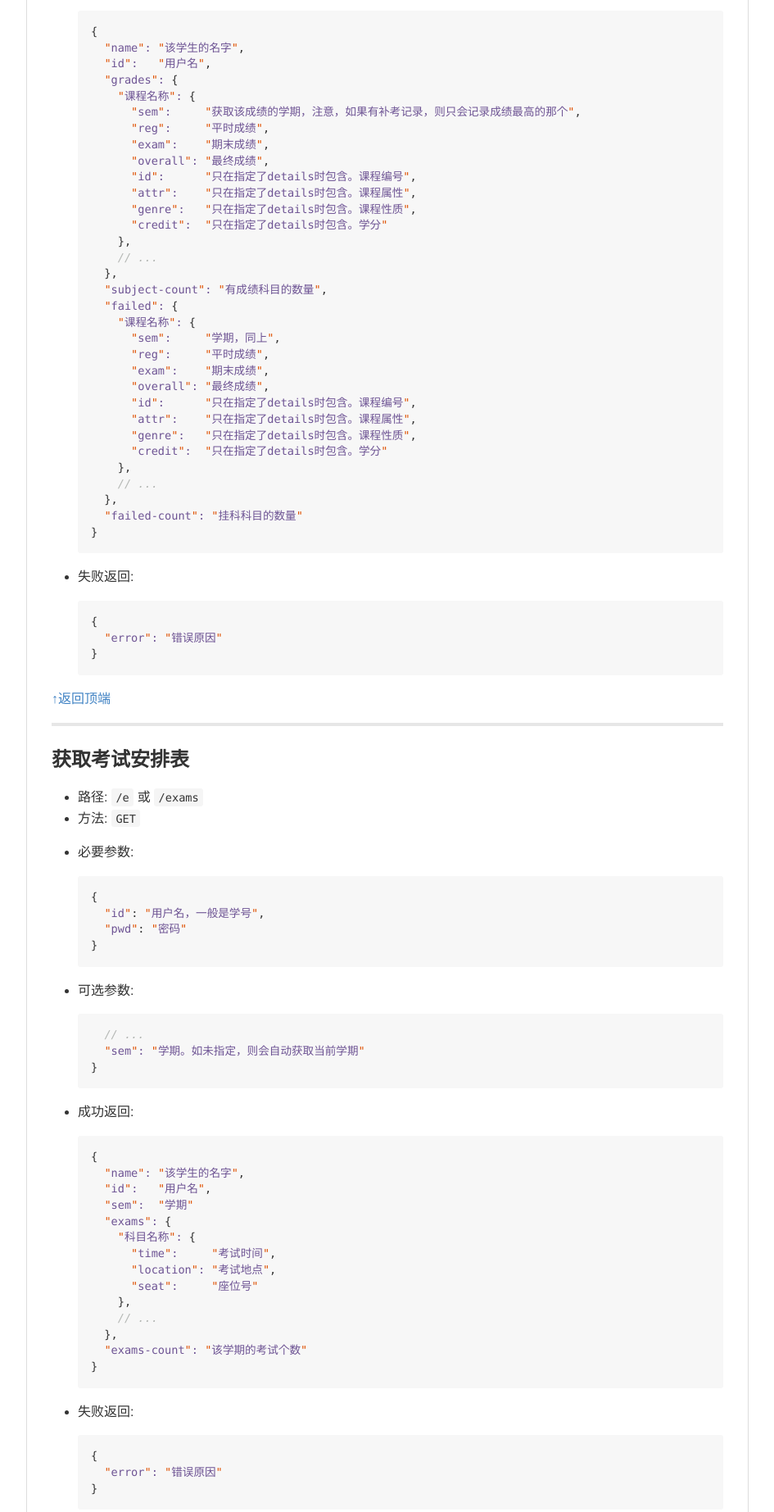
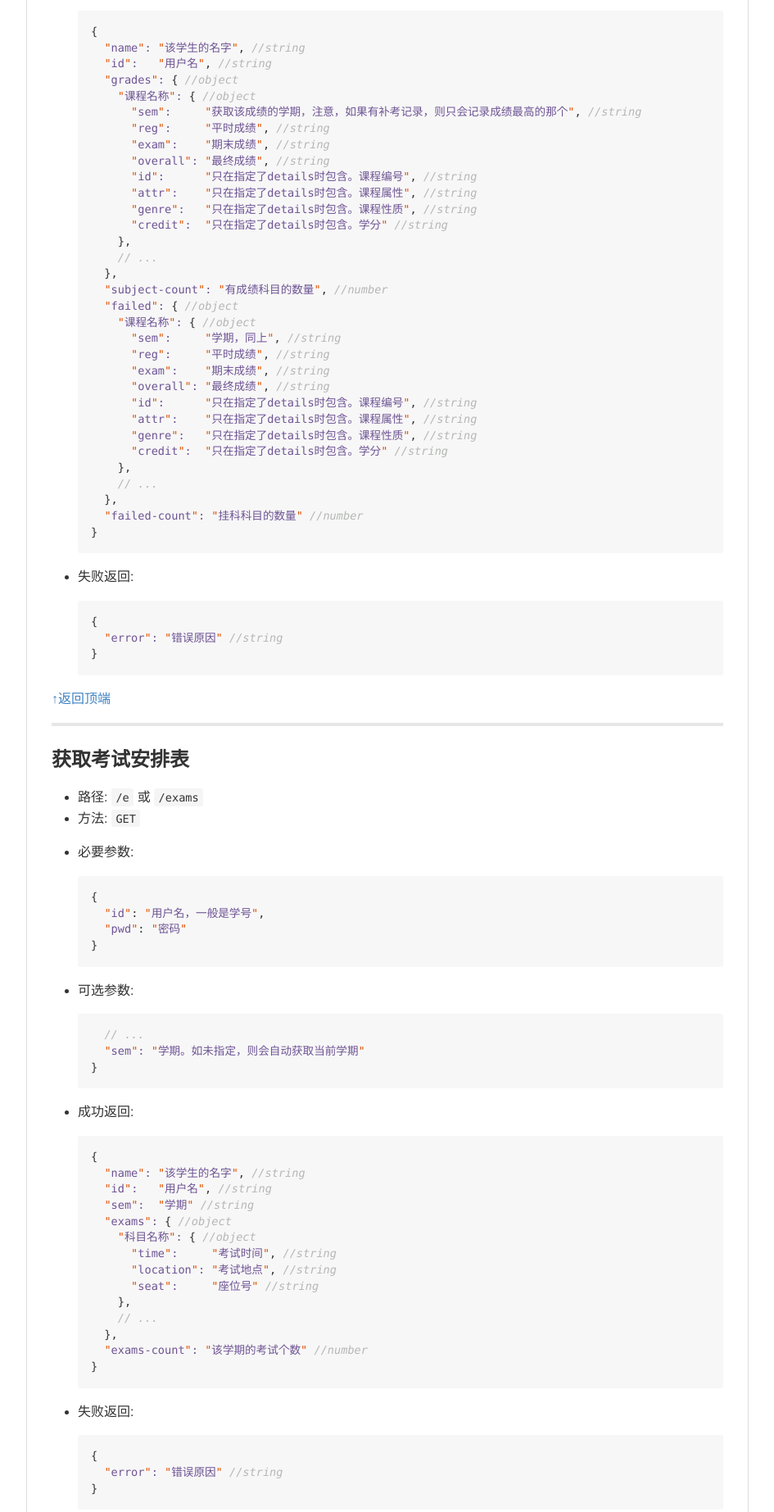
Before and after one commit to Equim-chan/csu-ems-api, a website: page doc/API.html in a window 1280 px wide. Shown: the part 1029-2874 px from the top of the page at 82% size, without its empty margins (167-1112 px from the left). Drawn offline with Linux system fonts and the light colour scheme.

Commit message:
更新文档样式

```diff
--- a/doc/API.html
+++ b/doc/API.html
@@ -860,7 +860,7 @@ body .markdown-body
   float: left;
   margin: 0.3em 0 0.25em -1.6em;
   vertical-align: middle;
-}</style><title>API文档</title></head><body><article class="markdown-body">
+}</style><title>(っ'ヮ'c)</title><link rel="icon" href="http://equimcute.com/res/icon/head.ico" type="image/x-ico"></head><body><article class="markdown-body">
 
 <h1>
 <a id="csu-ems-api文档" class="anchor" href="#csu-ems-api%E6%96%87%E6%A1%A3" aria-hidden="true"><span aria-hidden="true" class="octicon octicon-link"></span></a>CSU-EMS API文档</h1>
@@ -932,43 +932,43 @@ body .markdown-body
 <p>成功返回:</p>
 
 <div class="highlight highlight-source-js"><pre>{
-  <span class="pl-s"><span class="pl-pds">"</span>name<span class="pl-pds">"</span></span><span class="pl-k">:</span> <span class="pl-s"><span class="pl-pds">"</span>该学生的名字<span class="pl-pds">"</span></span>,
-  <span class="pl-s"><span class="pl-pds">"</span>id<span class="pl-pds">"</span></span><span class="pl-k">:</span>   <span class="pl-s"><span class="pl-pds">"</span>用户名<span class="pl-pds">"</span></span>,
-  <span class="pl-s"><span class="pl-pds">"</span>grades<span class="pl-pds">"</span></span><span class="pl-k">:</span> {
-    <span class="pl-s"><span class="pl-pds">"</span>课程名称<span class="pl-pds">"</span></span><span class="pl-k">:</span> {
-      <span class="pl-s"><span class="pl-pds">"</span>sem<span class="pl-pds">"</span></span><span class="pl-k">:</span>     <span class="pl-s"><span class="pl-pds">"</span>获取该成绩的学期，注意，如果有补考记录，则只会记录成绩最高的那个<span class="pl-pds">"</span></span>,
-      <span class="pl-s"><span class="pl-pds">"</span>reg<span class="pl-pds">"</span></span><span class="pl-k">:</span>     <span class="pl-s"><span class="pl-pds">"</span>平时成绩<span class="pl-pds">"</span></span>,
-      <span class="pl-s"><span class="pl-pds">"</span>exam<span class="pl-pds">"</span></span><span class="pl-k">:</span>    <span class="pl-s"><span class="pl-pds">"</span>期末成绩<span class="pl-pds">"</span></span>,
-      <span class="pl-s"><span class="pl-pds">"</span>overall<span class="pl-pds">"</span></span><span class="pl-k">:</span> <span class="pl-s"><span class="pl-pds">"</span>最终成绩<span class="pl-pds">"</span></span>,
-      <span class="pl-s"><span class="pl-pds">"</span>id<span class="pl-pds">"</span></span><span class="pl-k">:</span>      <span class="pl-s"><span class="pl-pds">"</span>只在指定了details时包含。课程编号<span class="pl-pds">"</span></span>,
-      <span class="pl-s"><span class="pl-pds">"</span>attr<span class="pl-pds">"</span></span><span class="pl-k">:</span>    <span class="pl-s"><span class="pl-pds">"</span>只在指定了details时包含。课程属性<span class="pl-pds">"</span></span>,
-      <span class="pl-s"><span class="pl-pds">"</span>genre<span class="pl-pds">"</span></span><span class="pl-k">:</span>   <span class="pl-s"><span class="pl-pds">"</span>只在指定了details时包含。课程性质<span class="pl-pds">"</span></span>,
-      <span class="pl-s"><span class="pl-pds">"</span>credit<span class="pl-pds">"</span></span><span class="pl-k">:</span>  <span class="pl-s"><span class="pl-pds">"</span>只在指定了details时包含。学分<span class="pl-pds">"</span></span>
+  <span class="pl-s"><span class="pl-pds">"</span>name<span class="pl-pds">"</span></span><span class="pl-k">:</span> <span class="pl-s"><span class="pl-pds">"</span>该学生的名字<span class="pl-pds">"</span></span>, <span class="pl-c"><span class="pl-c">//</span>string</span>
+  <span class="pl-s"><span class="pl-pds">"</span>id<span class="pl-pds">"</span></span><span class="pl-k">:</span>   <span class="pl-s"><span class="pl-pds">"</span>用户名<span class="pl-pds">"</span></span>, <span class="pl-c"><span class="pl-c">//</span>string</span>
+  <span class="pl-s"><span class="pl-pds">"</span>grades<span class="pl-pds">"</span></span><span class="pl-k">:</span> { <span class="pl-c"><span class="pl-c">//</span>object</span>
+    <span class="pl-s"><span class="pl-pds">"</span>课程名称<span class="pl-pds">"</span></span><span class="pl-k">:</span> { <span class="pl-c"><span class="pl-c">//</span>object</span>
+      <span class="pl-s"><span class="pl-pds">"</span>sem<span class="pl-pds">"</span></span><span class="pl-k">:</span>     <span class="pl-s"><span class="pl-pds">"</span>获取该成绩的学期，注意，如果有补考记录，则只会记录成绩最高的那个<span class="pl-pds">"</span></span>, <span class="pl-c"><span class="pl-c">//</span>string</span>
+      <span class="pl-s"><span class="pl-pds">"</span>reg<span class="pl-pds">"</span></span><span class="pl-k">:</span>     <span class="pl-s"><span class="pl-pds">"</span>平时成绩<span class="pl-pds">"</span></span>, <span class="pl-c"><span class="pl-c">//</span>string</span>
+      <span class="pl-s"><span class="pl-pds">"</span>exam<span class="pl-pds">"</span></span><span class="pl-k">:</span>    <span class="pl-s"><span class="pl-pds">"</span>期末成绩<span class="pl-pds">"</span></span>, <span class="pl-c"><span class="pl-c">//</span>string</span>
+      <span class="pl-s"><span class="pl-pds">"</span>overall<span class="pl-pds">"</span></span><span class="pl-k">:</span> <span class="pl-s"><span class="pl-pds">"</span>最终成绩<span class="pl-pds">"</span></span>, <span class="pl-c"><span class="pl-c">//</span>string</span>
+      <span class="pl-s"><span class="pl-pds">"</span>id<span class="pl-pds">"</span></span><span class="pl-k">:</span>      <span class="pl-s"><span class="pl-pds">"</span>只在指定了details时包含。课程编号<span class="pl-pds">"</span></span>, <span class="pl-c"><span class="pl-c">//</span>string</span>
+      <span class="pl-s"><span class="pl-pds">"</span>attr<span class="pl-pds">"</span></span><span class="pl-k">:</span>    <span class="pl-s"><span class="pl-pds">"</span>只在指定了details时包含。课程属性<span class="pl-pds">"</span></span>, <span class="pl-c"><span class="pl-c">//</span>string</span>
+      <span class="pl-s"><span class="pl-pds">"</span>genre<span class="pl-pds">"</span></span><span class="pl-k">:</span>   <span class="pl-s"><span class="pl-pds">"</span>只在指定了details时包含。课程性质<span class="pl-pds">"</span></span>, <span class="pl-c"><span class="pl-c">//</span>string</span>
+      <span class="pl-s"><span class="pl-pds">"</span>credit<span class="pl-pds">"</span></span><span class="pl-k">:</span>  <span class="pl-s"><span class="pl-pds">"</span>只在指定了details时包含。学分<span class="pl-pds">"</span></span> <span class="pl-c"><span class="pl-c">//</span>string</span>
     },
     <span class="pl-c"><span class="pl-c">//</span> ...</span>
   },
-  <span class="pl-s"><span class="pl-pds">"</span>subject-count<span class="pl-pds">"</span></span><span class="pl-k">:</span> <span class="pl-s"><span class="pl-pds">"</span>有成绩科目的数量<span class="pl-pds">"</span></span>,
-  <span class="pl-s"><span class="pl-pds">"</span>failed<span class="pl-pds">"</span></span><span class="pl-k">:</span> {
-    <span class="pl-s"><span class="pl-pds">"</span>课程名称<span class="pl-pds">"</span></span><span class="pl-k">:</span> {
-      <span class="pl-s"><span class="pl-pds">"</span>sem<span class="pl-pds">"</span></span><span class="pl-k">:</span>     <span class="pl-s"><span class="pl-pds">"</span>学期，同上<span class="pl-pds">"</span></span>,
-      <span class="pl-s"><span class="pl-pds">"</span>reg<span class="pl-pds">"</span></span><span class="pl-k">:</span>     <span class="pl-s"><span class="pl-pds">"</span>平时成绩<span class="pl-pds">"</span></span>,
-      <span class="pl-s"><span class="pl-pds">"</span>exam<span class="pl-pds">"</span></span><span class="pl-k">:</span>    <span class="pl-s"><span class="pl-pds">"</span>期末成绩<span class="pl-pds">"</span></span>,
-      <span class="pl-s"><span class="pl-pds">"</span>overall<span class="pl-pds">"</span></span><span class="pl-k">:</span> <span class="pl-s"><span class="pl-pds">"</span>最终成绩<span class="pl-pds">"</span></span>,
-      <span class="pl-s"><span class="pl-pds">"</span>id<span class="pl-pds">"</span></span><span class="pl-k">:</span>      <span class="pl-s"><span class="pl-pds">"</span>只在指定了details时包含。课程编号<span class="pl-pds">"</span></span>,
-      <span class="pl-s"><span class="pl-pds">"</span>attr<span class="pl-pds">"</span></span><span class="pl-k">:</span>    <span class="pl-s"><span class="pl-pds">"</span>只在指定了details时包含。课程属性<span class="pl-pds">"</span></span>,
-      <span class="pl-s"><span class="pl-pds">"</span>genre<span class="pl-pds">"</span></span><span class="pl-k">:</span>   <span class="pl-s"><span class="pl-pds">"</span>只在指定了details时包含。课程性质<span class="pl-pds">"</span></span>,
-      <span class="pl-s"><span class="pl-pds">"</span>credit<span class="pl-pds">"</span></span><span class="pl-k">:</span>  <span class="pl-s"><span class="pl-pds">"</span>只在指定了details时包含。学分<span class="pl-pds">"</span></span>
+  <span class="pl-s"><span class="pl-pds">"</span>subject-count<span class="pl-pds">"</span></span><span class="pl-k">:</span> <span class="pl-s"><span class="pl-pds">"</span>有成绩科目的数量<span class="pl-pds">"</span></span>, <span class="pl-c"><span class="pl-c">//</span>number</span>
+  <span class="pl-s"><span class="pl-pds">"</span>failed<span class="pl-pds">"</span></span><span class="pl-k">:</span> { <span class="pl-c"><span class="pl-c">//</span>object</span>
+    <span class="pl-s"><span class="pl-pds">"</span>课程名称<span class="pl-pds">"</span></span><span class="pl-k">:</span> { <span class="pl-c"><span class="pl-c">//</span>object</span>
+      <span class="pl-s"><span class="pl-pds">"</span>sem<span class="pl-pds">"</span></span><span class="pl-k">:</span>     <span class="pl-s"><span class="pl-pds">"</span>学期，同上<span class="pl-pds">"</span></span>, <span class="pl-c"><span class="pl-c">//</span>string</span>
+      <span class="pl-s"><span class="pl-pds">"</span>reg<span class="pl-pds">"</span></span><span class="pl-k">:</span>     <span class="pl-s"><span class="pl-pds">"</span>平时成绩<span class="pl-pds">"</span></span>, <span class="pl-c"><span class="pl-c">//</span>string</span>
+      <span class="pl-s"><span class="pl-pds">"</span>exam<span class="pl-pds">"</span></span><span class="pl-k">:</span>    <span class="pl-s"><span class="pl-pds">"</span>期末成绩<span class="pl-pds">"</span></span>, <span class="pl-c"><span class="pl-c">//</span>string</span>
+      <span class="pl-s"><span class="pl-pds">"</span>overall<span class="pl-pds">"</span></span><span class="pl-k">:</span> <span class="pl-s"><span class="pl-pds">"</span>最终成绩<span class="pl-pds">"</span></span>, <span class="pl-c"><span class="pl-c">//</span>string</span>
+      <span class="pl-s"><span class="pl-pds">"</span>id<span class="pl-pds">"</span></span><span class="pl-k">:</span>      <span class="pl-s"><span class="pl-pds">"</span>只在指定了details时包含。课程编号<span class="pl-pds">"</span></span>, <span class="pl-c"><span class="pl-c">//</span>string</span>
+      <span class="pl-s"><span class="pl-pds">"</span>attr<span class="pl-pds">"</span></span><span class="pl-k">:</span>    <span class="pl-s"><span class="pl-pds">"</span>只在指定了details时包含。课程属性<span class="pl-pds">"</span></span>, <span class="pl-c"><span class="pl-c">//</span>string</span>
+      <span class="pl-s"><span class="pl-pds">"</span>genre<span class="pl-pds">"</span></span><span class="pl-k">:</span>   <span class="pl-s"><span class="pl-pds">"</span>只在指定了details时包含。课程性质<span class="pl-pds">"</span></span>, <span class="pl-c"><span class="pl-c">//</span>string</span>
+      <span class="pl-s"><span class="pl-pds">"</span>credit<span class="pl-pds">"</span></span><span class="pl-k">:</span>  <span class="pl-s"><span class="pl-pds">"</span>只在指定了details时包含。学分<span class="pl-pds">"</span></span> <span class="pl-c"><span class="pl-c">//</span>string</span>
     },
     <span class="pl-c"><span class="pl-c">//</span> ...</span>
   },
-  <span class="pl-s"><span class="pl-pds">"</span>failed-count<span class="pl-pds">"</span></span><span class="pl-k">:</span> <span class="pl-s"><span class="pl-pds">"</span>挂科科目的数量<span class="pl-pds">"</span></span>
+  <span class="pl-s"><span class="pl-pds">"</span>failed-count<span class="pl-pds">"</span></span><span class="pl-k">:</span> <span class="pl-s"><span class="pl-pds">"</span>挂科科目的数量<span class="pl-pds">"</span></span> <span class="pl-c"><span class="pl-c">//</span>number</span>
 }</pre></div>
 </li>
 <li>
 <p>失败返回:</p>
 
 <div class="highlight highlight-source-js"><pre>{
-  <span class="pl-s"><span class="pl-pds">"</span>error<span class="pl-pds">"</span></span><span class="pl-k">:</span> <span class="pl-s"><span class="pl-pds">"</span>错误原因<span class="pl-pds">"</span></span>
+  <span class="pl-s"><span class="pl-pds">"</span>error<span class="pl-pds">"</span></span><span class="pl-k">:</span> <span class="pl-s"><span class="pl-pds">"</span>错误原因<span class="pl-pds">"</span></span> <span class="pl-c"><span class="pl-c">//</span>string</span>
 }</pre></div>
 </li>
 </ul>
@@ -1004,25 +1004,25 @@ body .markdown-body
 <p>成功返回:</p>
 
 <div class="highlight highlight-source-js"><pre>{
-  <span class="pl-s"><span class="pl-pds">"</span>name<span class="pl-pds">"</span></span><span class="pl-k">:</span> <span class="pl-s"><span class="pl-pds">"</span>该学生的名字<span class="pl-pds">"</span></span>,
-  <span class="pl-s"><span class="pl-pds">"</span>id<span class="pl-pds">"</span></span><span class="pl-k">:</span>   <span class="pl-s"><span class="pl-pds">"</span>用户名<span class="pl-pds">"</span></span>,
-  <span class="pl-s"><span class="pl-pds">"</span>sem<span class="pl-pds">"</span></span><span class="pl-k">:</span>  <span class="pl-s"><span class="pl-pds">"</span>学期<span class="pl-pds">"</span></span>
-  <span class="pl-s"><span class="pl-pds">"</span>exams<span class="pl-pds">"</span></span><span class="pl-k">:</span> {
-    <span class="pl-s"><span class="pl-pds">"</span>科目名称<span class="pl-pds">"</span></span><span class="pl-k">:</span> {
-      <span class="pl-s"><span class="pl-pds">"</span>time<span class="pl-pds">"</span></span><span class="pl-k">:</span>     <span class="pl-s"><span class="pl-pds">"</span>考试时间<span class="pl-pds">"</span></span>,
-      <span class="pl-s"><span class="pl-pds">"</span>location<span class="pl-pds">"</span></span><span class="pl-k">:</span> <span class="pl-s"><span class="pl-pds">"</span>考试地点<span class="pl-pds">"</span></span>,
-      <span class="pl-s"><span class="pl-pds">"</span>seat<span class="pl-pds">"</span></span><span class="pl-k">:</span>     <span class="pl-s"><span class="pl-pds">"</span>座位号<span class="pl-pds">"</span></span>
+  <span class="pl-s"><span class="pl-pds">"</span>name<span class="pl-pds">"</span></span><span class="pl-k">:</span> <span class="pl-s"><span class="pl-pds">"</span>该学生的名字<span class="pl-pds">"</span></span>, <span class="pl-c"><span class="pl-c">//</span>string</span>
+  <span class="pl-s"><span class="pl-pds">"</span>id<span class="pl-pds">"</span></span><span class="pl-k">:</span>   <span class="pl-s"><span class="pl-pds">"</span>用户名<span class="pl-pds">"</span></span>, <span class="pl-c"><span class="pl-c">//</span>string</span>
+  <span class="pl-s"><span class="pl-pds">"</span>sem<span class="pl-pds">"</span></span><span class="pl-k">:</span>  <span class="pl-s"><span class="pl-pds">"</span>学期<span class="pl-pds">"</span></span> <span class="pl-c"><span class="pl-c">//</span>string</span>
+  <span class="pl-s"><span class="pl-pds">"</span>exams<span class="pl-pds">"</span></span><span class="pl-k">:</span> { <span class="pl-c"><span class="pl-c">//</span>object</span>
+    <span class="pl-s"><span class="pl-pds">"</span>科目名称<span class="pl-pds">"</span></span><span class="pl-k">:</span> { <span class="pl-c"><span class="pl-c">//</span>object</span>
+      <span class="pl-s"><span class="pl-pds">"</span>time<span class="pl-pds">"</span></span><span class="pl-k">:</span>     <span class="pl-s"><span class="pl-pds">"</span>考试时间<span class="pl-pds">"</span></span>, <span class="pl-c"><span class="pl-c">//</span>string</span>
+      <span class="pl-s"><span class="pl-pds">"</span>location<span class="pl-pds">"</span></span><span class="pl-k">:</span> <span class="pl-s"><span class="pl-pds">"</span>考试地点<span class="pl-pds">"</span></span>, <span class="pl-c"><span class="pl-c">//</span>string</span>
+      <span class="pl-s"><span class="pl-pds">"</span>seat<span class="pl-pds">"</span></span><span class="pl-k">:</span>     <span class="pl-s"><span class="pl-pds">"</span>座位号<span class="pl-pds">"</span></span> <span class="pl-c"><span class="pl-c">//</span>string</span>
     },
     <span class="pl-c"><span class="pl-c">//</span> ...</span>
   },
-  <span class="pl-s"><span class="pl-pds">"</span>exams-count<span class="pl-pds">"</span></span><span class="pl-k">:</span> <span class="pl-s"><span class="pl-pds">"</span>该学期的考试个数<span class="pl-pds">"</span></span>
+  <span class="pl-s"><span class="pl-pds">"</span>exams-count<span class="pl-pds">"</span></span><span class="pl-k">:</span> <span class="pl-s"><span class="pl-pds">"</span>该学期的考试个数<span class="pl-pds">"</span></span> <span class="pl-c"><span class="pl-c">//</span>number</span>
 }</pre></div>
 </li>
 <li>
 <p>失败返回:</p>
 
 <div class="highlight highlight-source-js"><pre>{
-  <span class="pl-s"><span class="pl-pds">"</span>error<span class="pl-pds">"</span></span><span class="pl-k">:</span> <span class="pl-s"><span class="pl-pds">"</span>错误原因<span class="pl-pds">"</span></span>
+  <span class="pl-s"><span class="pl-pds">"</span>error<span class="pl-pds">"</span></span><span class="pl-k">:</span> <span class="pl-s"><span class="pl-pds">"</span>错误原因<span class="pl-pds">"</span></span> <span class="pl-c"><span class="pl-c">//</span>string</span>
 }</pre></div>
 </li>
 </ul>
```
Also changed, not shown: doc/API.md (+37 -36 lines).
